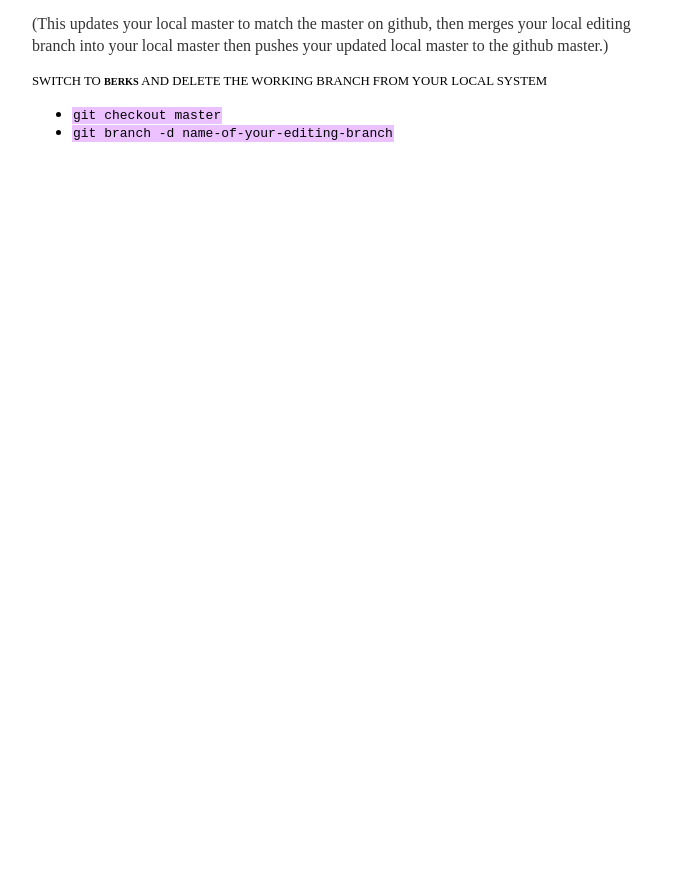
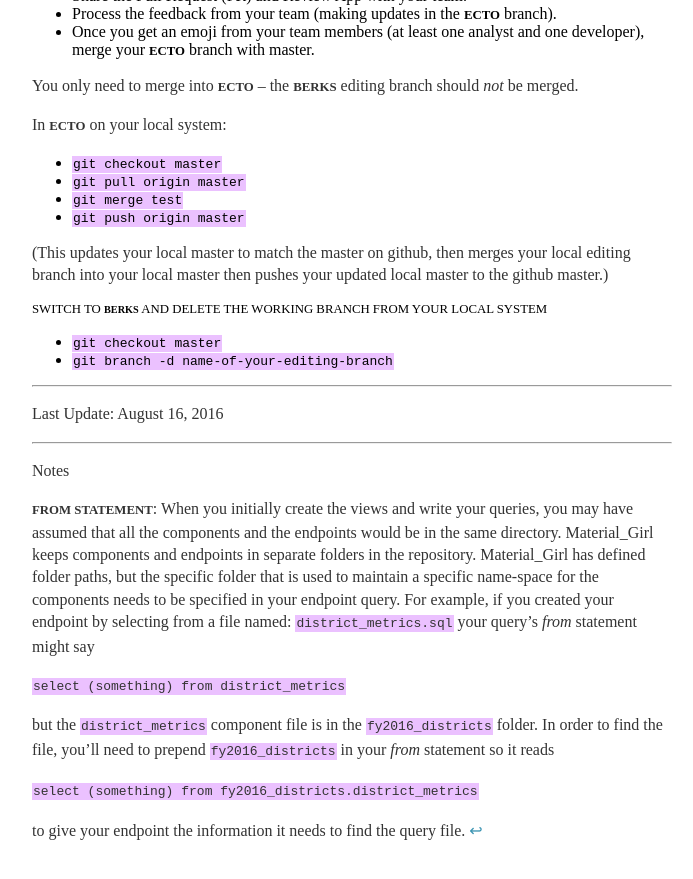
Before and after one commit to mhurty/mhurty.github.io, a Jekyll site: the page built from _posts/2016-07-13-how-to-post.md, in a window 1280 px wide and 900 px high, scrolled down 2164 px. Shown: the top 879 px of the window, without its empty margins (288-981 px from the left). Built offline with Jekyll 4.4.1, drawn with Linux system fonts in a browser that asks for light colours; before the commit the page ends 2365 px from its top, so only the background shows below that; some of the changed text lies outside the part shown.

Commit message:
footnotes 1

```diff
--- a/_posts/2016-07-13-how-to-post.md
+++ b/_posts/2016-07-13-how-to-post.md
@@ -20,7 +20,9 @@ If you've already worked in the **ecto** repository, you should refresh your loc
 
 This will bring your local master branch up to date with the current master on github
 
-While you are at it, you will also need a copy of the **berks** repository on your laptop, so repeat the above steps with the **berks** repository.
+While you are at it, you will also need a copy of the **berks** repository on your laptop, so repeat the above steps with the **berks** repository. Before cloning the **berks** repository, make sure you are not working inside the **ecto** repo -- we want to keep these two folders separate on your local system so that **berks** doesn't end up inside of **ecto**. As an example, here's how my local folder is set up:
+
+![my git folders](/img/git-folders.png)
 
 Add or update your files
 ------------------------
@@ -102,3 +104,31 @@ Switch to **berks** and delete the working branch from your local system
 
 - `git checkout master`
 - `git branch -d name-of-your-editing-branch`
+
+
+---
+
+
+Last Update: August 16, 2016
+
+
+<hr>
+
+Notes
+
+<a id="fn1"></a>
+**From Statement**:
+When you initially create the views and write your queries, you may have assumed that all the components and the endpoints would be in the same directory. Material\_Girl keeps components and endpoints in separate folders in the repository. Material\_Girl has defined folder paths, but the specific folder that is used to maintain a specific name-space for the components needs to be specified in your endpoint query. For example, if you created your endpoint by selecting from a file named: `district_metrics.sql` your query's *from* statement might say
+
+`select (something) from district_metrics`
+
+but the `district_metrics` component file is in the `fy2016_districts` folder. In order to find the file, you'll need to prepend `fy2016_districts` in your *from* statement so it reads
+
+`select (something) from fy2016_districts.district_metrics`
+
+to give your endpoint the information it needs to find the query file. <a href="#fnref1"  class='footnoteBackLink'  title="Jump back to footnote 1 in the text.">&#x21A9;&#xFE0E;</a>
+
+
+
+[1]: #fn1
+[2]: #fn2
```
Also changed, not shown: other parts of _posts/2016-07-13-how-to-post.md (+1 -1 lines), img/git-folders.png (added), 1 other file.
